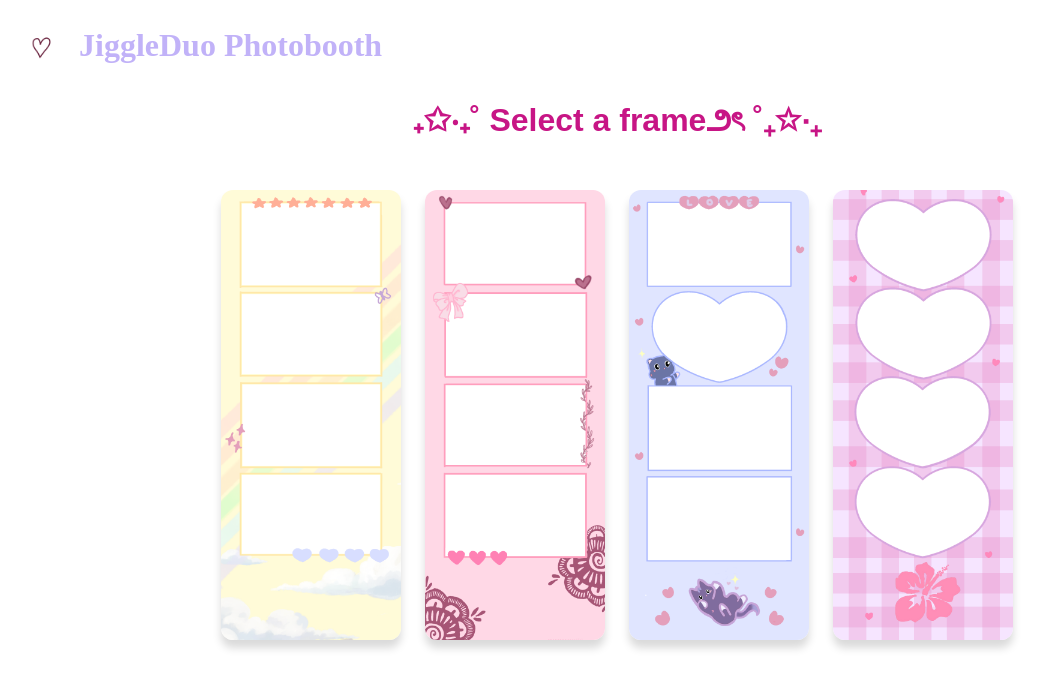
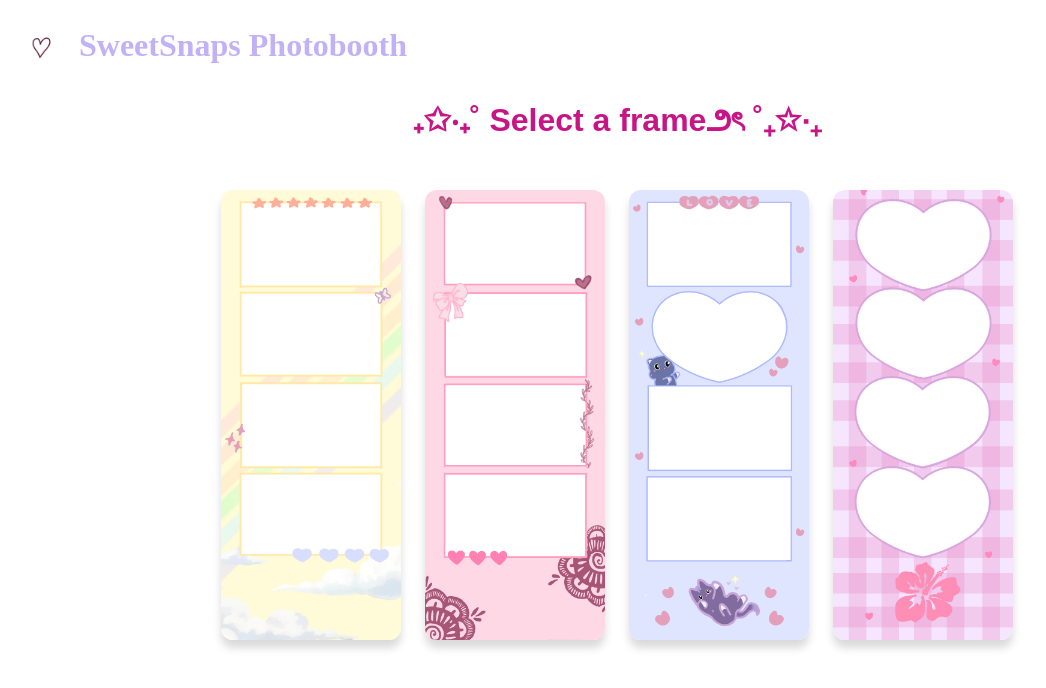
Before and after one commit to iqra16200950-dev/Photo-sesh-, a React (Create React App) app in the folder photo-sesh/: page / in a window 1280 px wide. Shown: the top 688 px of the page, without its empty margins (23-1069 px from the left). Built offline with nearby package versions, Linux system fonts and the light colour scheme; a web font is replaced by a local one.

Commit message:
i worte mah readmeeee

```diff
--- a/photo-sesh/src/App.js
+++ b/photo-sesh/src/App.js
@@ -26,8 +26,8 @@ function App() {
           color: "#c1b2f8",
           margin: 0
         }}>
-          JiggleDuo Photobooth
-        </h1>
+
+          SweetSnaps Photobooth        </h1>
       </div>
 
       <div style={{
--- a/photo-sesh/src/components/Photobooth.js
+++ b/photo-sesh/src/components/Photobooth.js
@@ -9,7 +9,7 @@ const frameOptions = [
 ];
 
 const stickerOptions = [
-    "/assets/stickers/leaf.png",
+    "/assets/stickers/bow.png",
     "/assets/stickers/sparkles.png",
     "/assets/stickers/A.png",
     "/assets/stickers/B.png",
@@ -448,7 +448,7 @@ export default function PhotoBooth() {
                                                     Upload
                                                     <input
                                                         type="file"
-                                                        accept="image /*"
+                                                        accept="image/*"
                                                         onChange={uploadPhoto}
                                                         style={{ display: "none"}}
                                                         />
```
Also changed, not shown: 1 other file (tests, documents, lock files or other folders).
